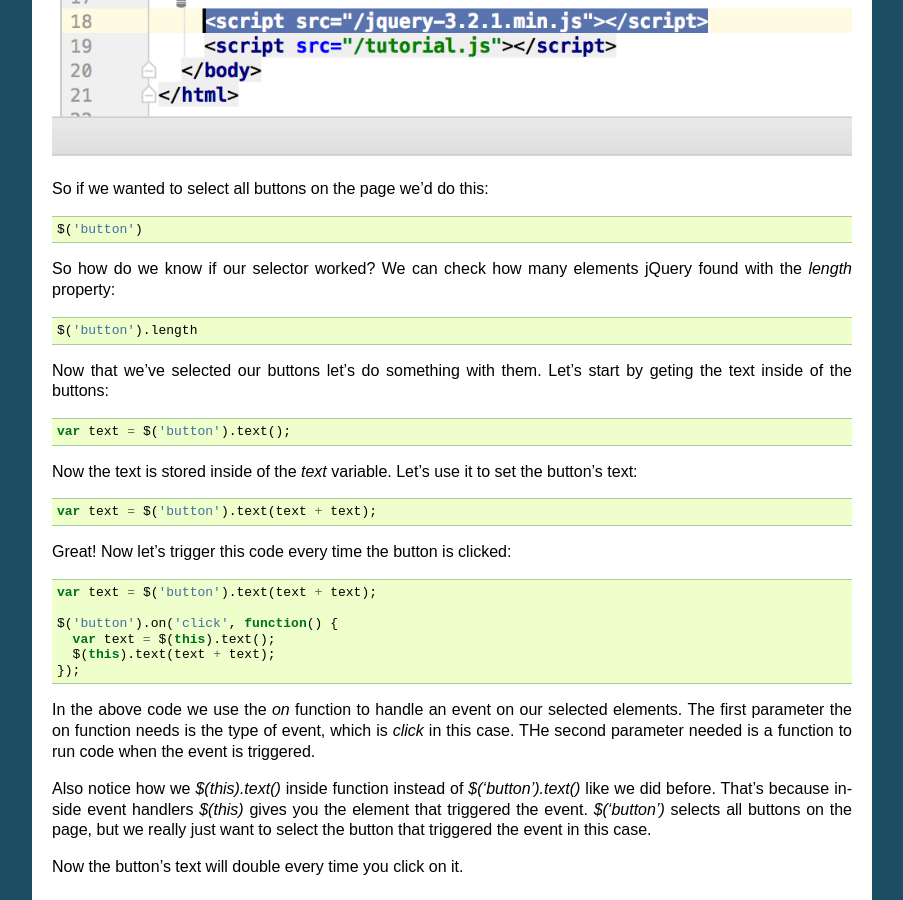
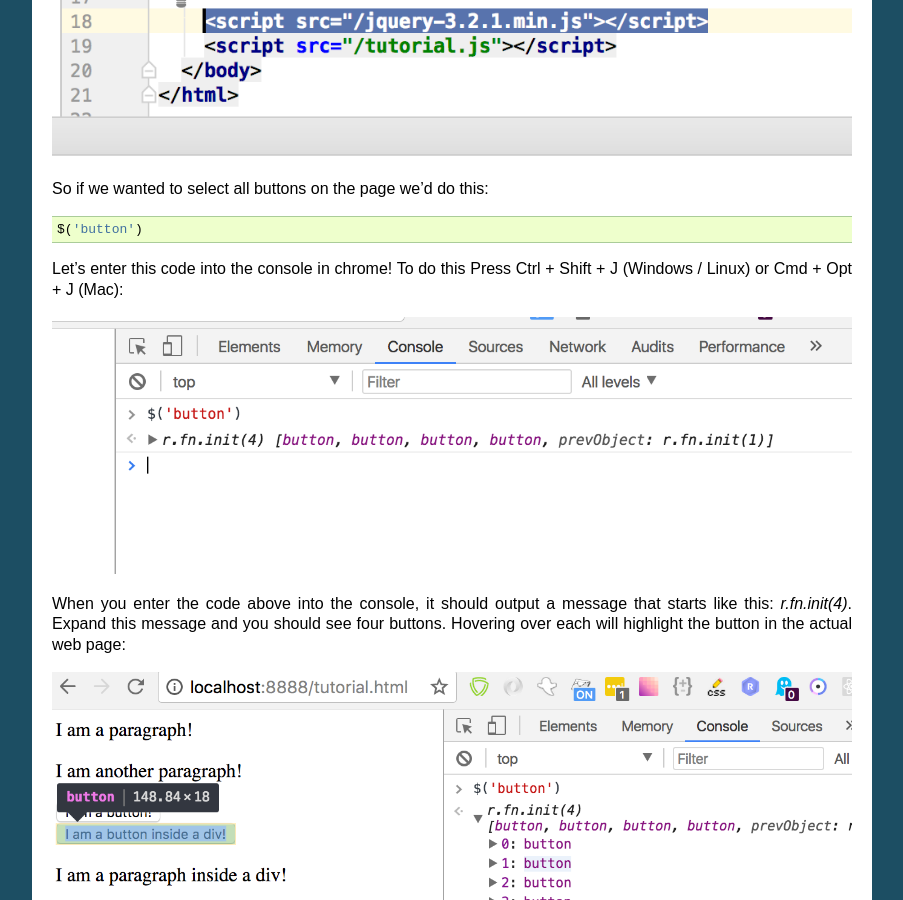
Before and after one commit to frc2423/docs, a Sphinx documentation site: the page built from docs/web-interface-tutorial4.rst, in a window 1280 px wide and 900 px high, scrolled down 3119 px. Shown: the whole window, without its empty margins (198-1101 px from the left). Built offline with Sphinx 7.4.7, drawn with Linux system fonts in a browser that asks for light colours.

Commit message:
Update web-interface-tutorial4.rst

```diff
--- a/docs/web-interface-tutorial4.rst
+++ b/docs/web-interface-tutorial4.rst
@@ -47,7 +47,13 @@ So if we wanted to select all buttons on the page we'd do this:
 
   $('button')
 
+Let's enter this code into the console in chrome! To do this Press Ctrl + Shift + J (Windows / Linux) or Cmd + Opt + J (Mac):
 
+.. image:: images/tutorial1/button_console.png
+
+When you enter the code above into the console, it should output a message that starts like this: *r.fn.init(4)*. Expand this message and you should see four buttons. Hovering over each will highlight the button in the actual web page:
+
+.. image:: images/tutorial1/button_console_highlight.png
 
 So how do we know if our selector worked? We can check how many elements jQuery found with the *length* property:
 
```
